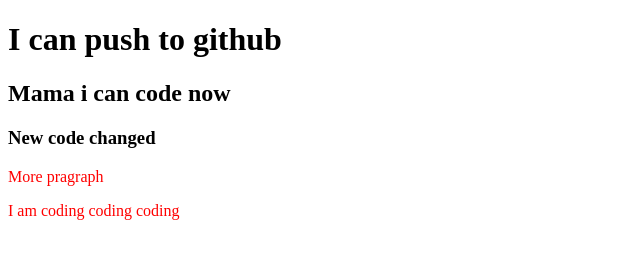
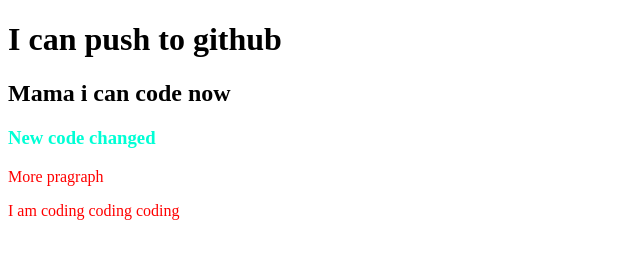
Before and after one commit to Shajibmia96/my-secend-repo, a plain HTML site: page index.html in a window 1280 px wide. Shown: the whole page, without its empty margins (0-640 px from the left). Drawn offline with Linux system fonts and the light colour scheme.

Commit message:
coloredded

```diff
--- a/style.css
+++ b/style.css
@@ -1,3 +1,6 @@
 p{
     color: red;
 }
+h3{
+    color: rgb(0, 255, 213);
+}
```
